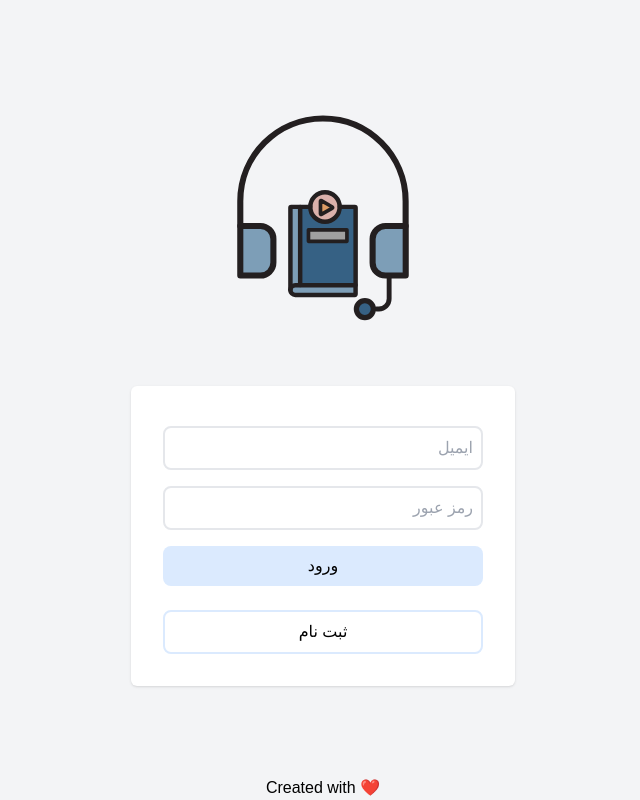
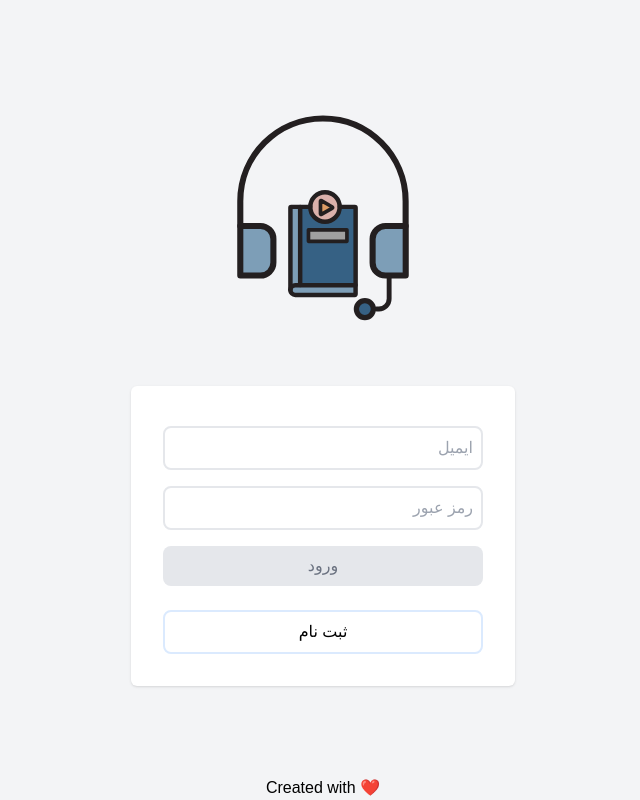
Before and after one commit to kiano0sh/rockbooks-fe, a React (Create React App) app: page /login in a window 1280 px wide. Shown: the whole page, without its empty margins (508-1148 px from the left). Built offline with nearby package versions, Linux system fonts and the light colour scheme; a web font is replaced by a local one.

Commit message:
feat: added and used react-hook-form for form handling and validation, improved apollo provider, connected login page to BE

```diff
--- a/codegen.yml
+++ b/codegen.yml
@@ -1,5 +1,5 @@
 overwrite: true
-schema: "http://localhost:8080/query"
+schema: "http://localhost:8080/graphql"
 documents: "src/graphql/*/*.{tsx,ts,json}"
 generates:
   src/graphql/generated/graphql.tsx:
--- a/package.json
+++ b/package.json
@@ -16,6 +16,7 @@
     "react": "^17.0.2",
     "react-dom": "^17.0.2",
     "react-helmet-async": "^1.2.2",
+    "react-hook-form": "^7.21.2",
     "react-router-dom": "^6.0.2",
     "react-scripts": "next",
     "typescript": "^4.1.2",
--- a/src/components/Button/index.tsx
+++ b/src/components/Button/index.tsx
@@ -2,26 +2,33 @@ import { FC } from "react";
 import classNames from "classnames";
 
 interface IButton extends IClassName {
-  onClick: () => void;
   name: string;
-  type?: "positive" | "negative" | "ghost";
+  onClick?: () => void;
+  kind?: "positive" | "negative" | "ghost";
+  type?: "submit" | "reset" | "button";
+  disabled?: boolean;
 }
 
 const Button: FC<IButton> = ({
   onClick,
   name,
-  type = "positive",
+  kind = "positive",
   className = "",
+  type = "button",
+  disabled = false,
 }) => {
   const btnColorClass = classNames({
-    "bg-blue-100": type === "positive",
-    "bg-red-100": type === "negative",
-    "bg-transparent border-2 border-blue-100": type === "ghost",
+    "border-0 bg-blue-100": kind === "positive",
+    "border-0 bg-red-100": kind === "negative",
+    "bg-transparent border-2 border-blue-100": kind === "ghost",
+    "bg-gray-200 cursor-not-allowed text-gray-500": disabled,
   });
   return (
     <button
-      className={`${btnColorClass} border-0 w-full py-2 rounded-lg ${className}`}
+      className={`w-full py-2 rounded-lg hover:text-gray-600 ${btnColorClass} ${className}`}
       onClick={onClick}
+      type={type}
+      disabled={disabled}
     >
       {name}
     </button>
--- a/src/components/TextInput/index.tsx
+++ b/src/components/TextInput/index.tsx
@@ -1,25 +1,19 @@
-import { FC, HTMLInputTypeAttribute } from "react";
+import { HTMLInputTypeAttribute, forwardRef } from "react";
+import { UseFormRegisterReturn } from "react-hook-form";
 
 type InputTypes = Exclude<
   HTMLInputTypeAttribute,
   "checkbox" | "checkbox" | "radio" | "submit" | "button"
 >;
 
-interface ITextInput extends IClassName {
+interface ITextInput extends IClassName, Partial<UseFormRegisterReturn> {
   type: InputTypes;
-  onChange: () => void;
   labelTitle: string;
-  inputId: string;
   error?: string;
 }
 
-const TextInput: FC<ITextInput> = ({
-  type,
-  onChange,
-  error,
-  labelTitle,
-  className = "",
-}) => {
+const TextInput = forwardRef<HTMLInputElement, ITextInput>(
+  ({ type, onChange, error, labelTitle, className = "", ...props }, ref) => {
     return (
       <>
         <input
@@ -29,10 +23,13 @@ const TextInput: FC<ITextInput> = ({
           } focus:border-blue-500 rounded-lg ${className}`}
           onChange={onChange}
           placeholder={labelTitle}
+          {...props}
+          ref={ref}
         />
-      {error && <p className="bg-red-600">{error}</p>}
+        {error && <p className="text-red-600">{error}</p>}
       </>
     );
-};
+  }
+);
 
 export default TextInput;
--- /dev/null
+++ b/src/consts/errors.ts
@@ -0,0 +1,2 @@
+export const ErrorMessageRequiredField = "این فیلد اجباری است";
+export const ErrorMessageInvalidEmail = "ایمیل صحیح نیست";
--- /dev/null
+++ b/src/consts/validationPatterns.ts
@@ -0,0 +1,2 @@
+export const ValidationPatternEmail =
+  /^[a-zA-Z0-9.!#$%&’*+/=?^_`{|}~-]+@[a-zA-Z0-9-]+(?:\.[a-zA-Z0-9-]+)*$/;
--- a/src/features/LoginBox/index.tsx
+++ b/src/features/LoginBox/index.tsx
@@ -1,45 +1,79 @@
 import Button from "components/Button";
 import Card from "components/Card";
 import TextInput from "components/TextInput";
+import { useUserLoginMutation } from "graphql/generated/graphql";
 import { FC } from "react";
+import { useForm } from "react-hook-form";
 import { useNavigate } from "react-router";
 import { AuthRoutePaths } from "routes";
+import {
+  ErrorMessageInvalidEmail,
+  ErrorMessageRequiredField,
+} from "consts/errors";
+import { ValidationPatternEmail } from "consts/validationPatterns";
+
+type LoginFormData = {
+  email: string;
+  password: string;
+};
 
 const Login: FC = () => {
   const navigate = useNavigate();
+  const {
+    register,
+    handleSubmit,
+    formState: { errors, isValid },
+  } = useForm<LoginFormData>({ mode: "onBlur" });
 
-  const onEmailChange = () => {};
-  const onPasswordChange = () => {};
-  const onSubmit = () => {};
+  const [loginMutation, data] = useUserLoginMutation();
+  // console.log(data, "a");
+
+  const onSubmit = (data: LoginFormData) => {
+    loginMutation({ variables: { input: data } });
+  };
   const onRegisterButtonClicked = () => {
     navigate(AuthRoutePaths.register);
   };
 
   return (
     <Card className="w-96">
+      <form onSubmit={handleSubmit(onSubmit)} className="w-full">
         <TextInput
           type="email"
-        onChange={onEmailChange}
-        inputId="email"
           labelTitle="ایمیل"
-        error={""}
+          error={errors.email?.message}
           className="my-2 w-full"
+          {...register("email", {
+            required: ErrorMessageRequiredField,
+            pattern: {
+              value: ValidationPatternEmail,
+              message: ErrorMessageInvalidEmail,
+            },
+          })}
         />
         <TextInput
           type="password"
-        onChange={onPasswordChange}
-        inputId="password"
           labelTitle="رمز عبور"
-        error={""}
+          error={errors.password?.message}
           className="my-2 w-full"
+          {...register("password", {
+            required: ErrorMessageRequiredField,
+          })}
         />
-      <Button className="mt-2" type="positive" name="ورود" onClick={onSubmit} />
+        <Button
+          className="mt-2"
+          kind="positive"
+          type="submit"
+          name="ورود"
+          disabled={!isValid}
+        />
         <Button
           className="mt-6"
-        type="ghost"
+          kind="ghost"
           name="ثبت نام"
           onClick={onRegisterButtonClicked}
         />
+      </form>
     </Card>
   );
 };
--- a/src/features/RegisterBox/index.tsx
+++ b/src/features/RegisterBox/index.tsx
@@ -8,9 +8,6 @@ import { AuthRoutePaths } from "routes";
 const Login: FC = () => {
   const navigate = useNavigate();
 
-  const onDisplayNameChange = () => {};
-  const onEmailChange = () => {};
-  const onPasswordChange = () => {};
   const onSubmit = () => {};
   const onLoginButtonClicked = () => {
     navigate(AuthRoutePaths.login);
@@ -19,38 +16,36 @@ const Login: FC = () => {
   return (
     <Card className="w-96">
       <TextInput
+        name={"displayName"}
         type="text"
-        onChange={onDisplayNameChange}
-        inputId="displayName"
         labelTitle="نام یا لقب شما"
         error={""}
         className="my-2 w-full"
       />
       <TextInput
+        name={"email"}
         type="email"
-        onChange={onEmailChange}
-        inputId="email"
         labelTitle="ایمیل"
         error={""}
         className="my-2 w-full"
       />
       <TextInput
+        name={"password"}
         type="password"
-        onChange={onPasswordChange}
-        inputId="password"
         labelTitle="رمز عبور"
         error={""}
         className="my-2 w-full"
       />
       <Button
         className="mt-2"
-        type="positive"
+        kind="positive"
+        type="submit"
         name="ثبت نام"
         onClick={onSubmit}
       />
       <Button
         className="mt-6"
-        type="ghost"
+        kind="ghost"
         name="ورود"
         onClick={onLoginButtonClicked}
       />
--- a/src/graphql/ApolloProvider.ts
+++ b/src/graphql/ApolloProvider.ts
@@ -3,18 +3,22 @@ import { setContext } from "@apollo/client/link/context";
 import { getEnvVariable } from "utils/env";
 
 const httpLink = createHttpLink({
-  uri: getEnvVariable("REACT_APP_GRAPHQL_SERVER", "http://localhost:8080/"),
+  uri: getEnvVariable(
+    "REACT_APP_GRAPHQL_SERVER",
+    "http://localhost:8080/graphql"
+  ),
 });
 
-const authLink = setContext((_, { headers }) => {
+const authLink = setContext((_, { headers: passedHeaders }) => {
   // get the authentication token from local storage if it exists
   const token = localStorage.getItem("token");
   // return the headers to the context so httpLink can read them
+  const headers = token
+    ? { ...passedHeaders, authorization: `Bearer ${token}` }
+    : { ...passedHeaders };
+
   return {
-    headers: {
-      ...headers,
-      authorization: token ? `Bearer ${token}` : "",
-    },
+    headers,
   };
 });
 
```
Also changed, not shown: 1 other file (tests, documents, lock files or other folders). Lines whose indentation alone changed are shown as unchanged.
